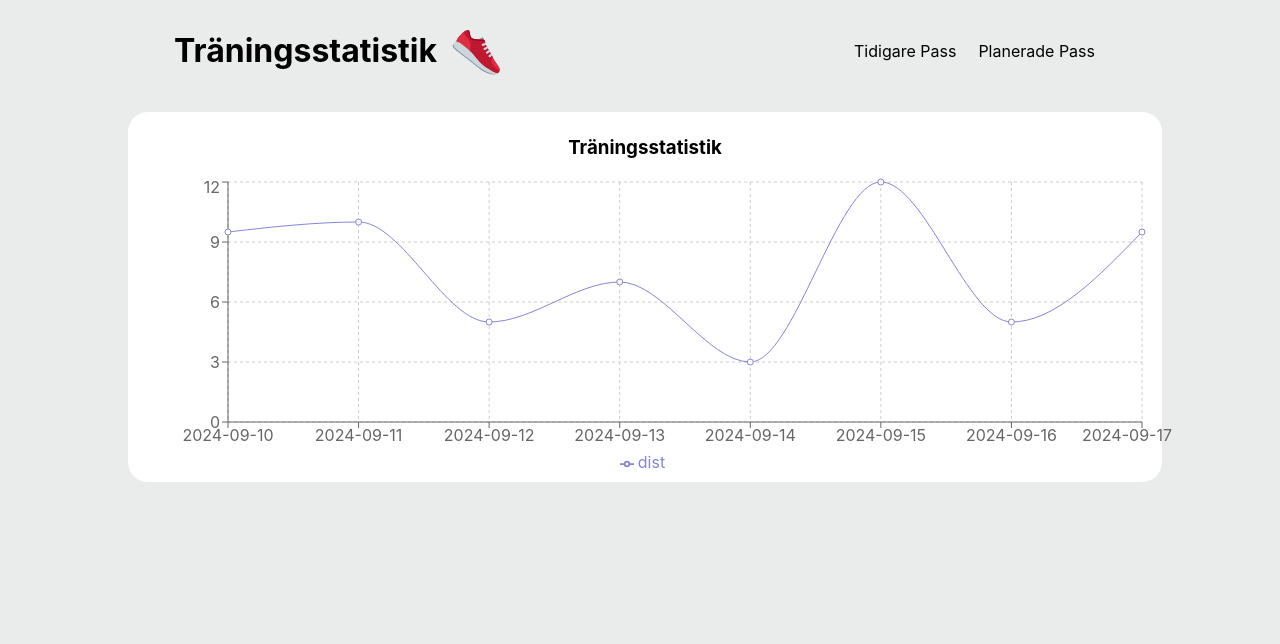
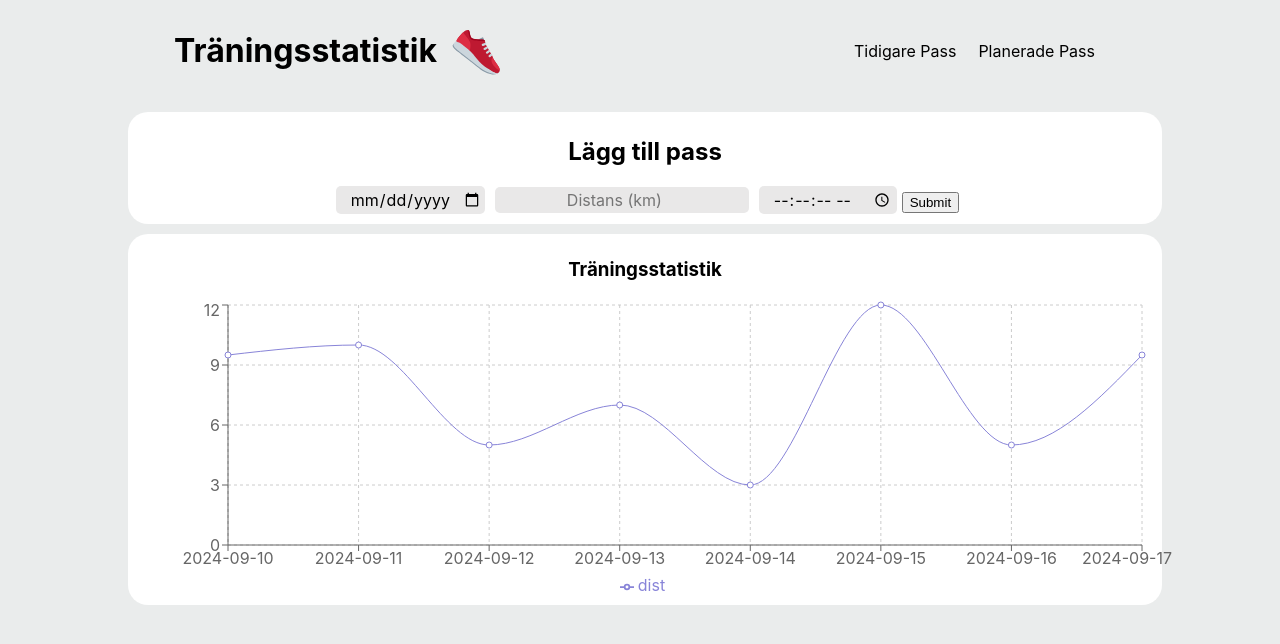
Before and after one commit to martensoderlind/React-trainingGround, a React (Create React App) app in the folder mitt-projekt/: page / in a window 1280 px wide. Shown: the top 644 px of the page. Built offline with nearby package versions, Linux system fonts and the light colour scheme.

Commit message:
function for adding new training session

```diff
--- a/mitt-projekt/src/App.js
+++ b/mitt-projekt/src/App.js
@@ -2,7 +2,6 @@ import React from 'react';
 import './App.css';
 import MyHeader from './header.js'
 import MainPlot from './mainPlot.js'
-
 
 function MyButton(){
   return(
--- a/mitt-projekt/src/mainPlot.css
+++ b/mitt-projekt/src/mainPlot.css
@@ -5,3 +5,23 @@
     border-radius: 20px;
     padding: 5px;
 }
+
+.newInput{
+    background-color: rgb(255, 255, 255);
+    width: 80%;
+    margin: 10px 10%;
+    border-radius: 20px;
+    padding: 5px;
+}
+.inputs{
+    display: flex;
+    justify-content: center;
+    align-items: center;
+}
+.input{
+    all: unset;
+    margin: 0 5px 5px 5px;
+    background-color: rgb(233, 232, 232);
+    padding: 3px;
+    border-radius:5px ;
+}
--- a/mitt-projekt/src/mainPlot.js
+++ b/mitt-projekt/src/mainPlot.js
@@ -1,4 +1,5 @@
 import './mainPlot.css';
+import React,{useState} from 'react';
 import { LineChart, Line, XAxis, YAxis, CartesianGrid, Tooltip, Legend, ResponsiveContainer } from 'recharts';
 
 const data = [
@@ -19,7 +20,7 @@ const CustomTooltip = ({active, payload, label})=>{
             <div className="custom-tooltip" style={{ backgroundColor: 'white', padding: '10px', border: '1px solid #ccc' }}>
                 <p className=''>{`Datum: ${label}`}</p>
                 <p className=''>{`Distance: ${payload[0].value} km`}</p>
-                <p className=''>{`Tid: ${data.time || 'N/A'}`}</p>
+                <p className=''>{`Tid: ${data.time}`}</p>
             </div>
         );
     };
@@ -49,11 +50,76 @@ const TrainingGraph =()=>{
     );
 };
 
+const AddSession = ()=>{
+    const [runningData, setRunningData] = useState(data);
+    const [newRunningData, setNewRun] = useState(data);
+
+    const handleNewInput =(e)=>{
+        const {name, value} = e.target;
+        setNewRun(prev =>({...prev, [name]:value}));
+        console.log(name, value)
+    };
+
+    const handleSubmit = (e)=>{
+        if(newRunningData.date && newRunningData.dist && newRunningData.time){
+            setRunningData(prev => [...prev,{...newRunningData, distance: parseFloat(newRunningData.distance)}]);
+            setNewRun({date: '', dist:'', time:''});
+        }else{
+            console.log("fyll i all data");
+        };
+    };
+
+    return(
+    <div>
+        <h2 className="">Lägg till pass</h2>
+
+      <form onSubmit={handleSubmit} className="">
+        <div className="inputs">
+          <input
+            type="date"
+            name="date"
+            value={newRunningData.date}
+            onChange={handleNewInput}
+            className="input"
+            required
+          />
+          <input
+            type="number"
+            name="distance"
+            value={newRunningData.dist}
+            onChange={handleNewInput}
+            placeholder="Distans (km)"
+            step="0.1"
+            className="input"
+            required
+          />
+          <input
+            type="time"
+            name="time"
+            value={newRunningData.time}
+            onChange={handleNewInput}
+            step="1"
+            className="input"
+            required
+          />
+          <button type="submit" className="">Submit</button>
+        </div>
+      </form>
+    </div>
+    )
+
+};
+
 const MainPlot = ()=>{
     return (
-    <div class="mainContainer">
-        <h3>Träningsstatistik</h3>
-        <TrainingGraph />
+    <div>
+        <div className='newInput'>
+            <AddSession />
+        </div>
+        <div className="mainContainer">
+            <h3>Träningsstatistik</h3>
+            <TrainingGraph />
+        </div>
     </div>
     );
 };
```
Also changed, not shown: 1 other file (tests, documents, lock files or other folders).
